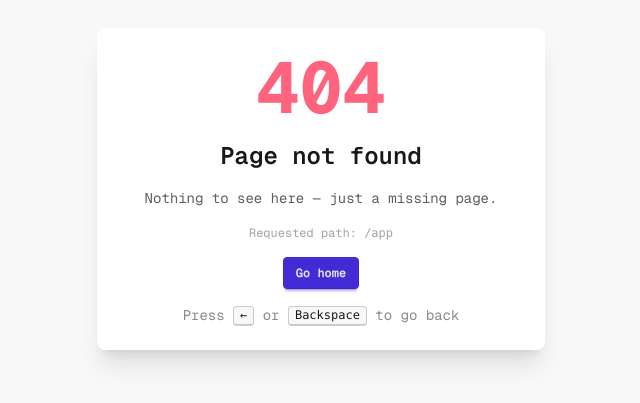
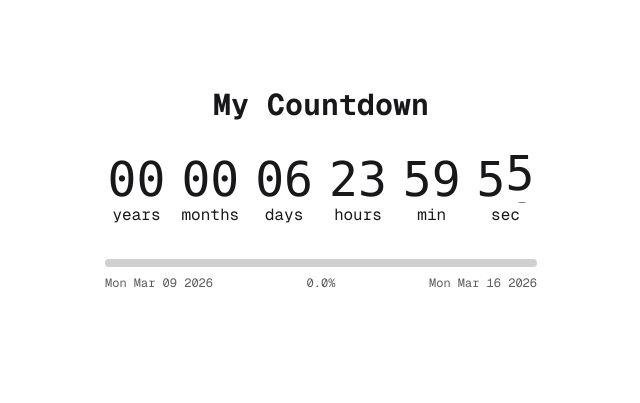
Before and after one commit to hieudoanm/countdown, a Next.js app in the folder packages/app/: page /app in a window 1280 px wide. Before the commit this address had no page. Shown: the part 211-614 px from the top of the page, without its empty margins (319-959 px from the left). Built offline with nearby package versions, Linux system fonts and the light colour scheme.

Commit message:
add app page

```diff
--- /dev/null
+++ b/packages/app/src/pages/app/index.tsx
@@ -0,0 +1,323 @@
+import { NextPage } from 'next';
+import { useRouter } from 'next/router';
+import { useEffect, useState } from 'react';
+
+type TimeLeft = {
+  years: number;
+  months: number;
+  days: number;
+  hours: number;
+  minutes: number;
+  seconds: number;
+};
+
+/* ---------------- Date diff ---------------- */
+
+const diffParts = (from: Date, to: Date): TimeLeft => {
+  const start = new Date(from);
+  const end = new Date(to);
+
+  /* -------- Total months -------- */
+
+  let totalMonths =
+    (end.getFullYear() - start.getFullYear()) * 12 +
+    (end.getMonth() - start.getMonth());
+
+  const tempDate = new Date(start);
+  tempDate.setMonth(tempDate.getMonth() + totalMonths);
+
+  if (tempDate > end) {
+    totalMonths -= 1;
+    tempDate.setMonth(tempDate.getMonth() - 1);
+  }
+
+  /* -------- Years + months split -------- */
+
+  const years = Math.floor(totalMonths / 12);
+  const months = totalMonths % 12;
+
+  /* -------- Remaining time -------- */
+
+  const diff = end.getTime() - tempDate.getTime();
+
+  const days = Math.floor(diff / (1000 * 60 * 60 * 24));
+  const hours = Math.floor((diff / (1000 * 60 * 60)) % 24);
+  const minutes = Math.floor((diff / (1000 * 60)) % 60);
+  const seconds = Math.floor((diff / 1000) % 60);
+
+  return { years, months, days, hours, minutes, seconds };
+};
+
+/* ---------------- Helpers ---------------- */
+
+const getParamDate = (key: string, fallback: Date) => {
+  if (globalThis.window === undefined) return fallback;
+
+  const params = new URLSearchParams(globalThis.window.location.search);
+  const v = params.get(key);
+
+  return v ? new Date(v) : fallback;
+};
+
+const getInitialStart = () => getParamDate('start', new Date());
+
+const getInitialEnd = () =>
+  getParamDate('end', new Date(Date.now() + 7 * 24 * 60 * 60 * 1000));
+
+const getInitialTitle = () => {
+  if (globalThis.window === undefined) return 'My Countdown';
+
+  const params = new URLSearchParams(globalThis.window.location.search);
+  return params.get('title') || 'My Countdown';
+};
+
+const calcProgress = (start: Date, end: Date) => {
+  const now = Date.now();
+  const s = start.getTime();
+  const e = end.getTime();
+
+  if (now <= s) return 0;
+  if (now >= e) return 100;
+
+  return ((now - s) / (e - s)) * 100;
+};
+
+/* ---------------- Page ---------------- */
+
+const AppPage: NextPage = () => {
+  const router = useRouter();
+
+  /* ---------- State ---------- */
+
+  const [start, setStart] = useState<Date>(getInitialStart);
+  const [end, setEnd] = useState<Date>(getInitialEnd);
+
+  const [title, setTitle] = useState<string>(getInitialTitle);
+
+  const [startInput, setStartInput] = useState<string>(() =>
+    getInitialStart().toISOString().slice(0, 10)
+  );
+
+  const [endInput, setEndInput] = useState<string>(() =>
+    getInitialEnd().toISOString().slice(0, 10)
+  );
+
+  const [titleInput, setTitleInput] = useState<string>(getInitialTitle);
+
+  const [timeLeft, setTimeLeft] = useState<TimeLeft>(() => {
+    const now = new Date();
+    const start = getInitialStart();
+    const end = getInitialEnd();
+
+    if (now < start) return diffParts(now, start);
+    if (now > end) return diffParts(end, now);
+    return diffParts(now, end);
+  });
+
+  const [progress, setProgress] = useState(
+    calcProgress(getInitialStart(), getInitialEnd())
+  );
+
+  /* ---------- Interval ---------- */
+
+  useEffect(() => {
+    const timer = setInterval(() => {
+      const nowDate = new Date();
+
+      /* -------- Countdown -------- */
+
+      if (nowDate < start) {
+        setTimeLeft(diffParts(nowDate, start));
+      } else if (nowDate > end) {
+        setTimeLeft(diffParts(end, nowDate));
+      } else {
+        setTimeLeft(diffParts(nowDate, end));
+      }
+
+      /* -------- Progress -------- */
+
+      setProgress(calcProgress(start, end));
+    }, 1000);
+
+    return () => clearInterval(timer);
+  }, [start, end]);
+
+  /* ---------- UI ---------- */
+
+  const openModal = () => {
+    (
+      document.getElementById('countdown_modal') as HTMLDialogElement
+    )?.showModal();
+  };
+
+  const handleSave = () => {
+    if (!startInput || !endInput) return;
+
+    const s = new Date(startInput);
+    const e = new Date(endInput);
+
+    setStart(s);
+    setEnd(e);
+    setTitle(titleInput);
+
+    router.replace(
+      {
+        pathname: router.pathname,
+        query: {
+          start: startInput,
+          end: endInput,
+          title: titleInput,
+        },
+      },
+      undefined,
+      { shallow: true }
+    );
+
+    (document.getElementById('countdown_modal') as HTMLDialogElement)?.close();
+  };
+
+  /* ---------- Share ---------- */
+
+  const handleShare = async () => {
+    const url = new URL(globalThis.window.location.href);
+
+    url.searchParams.set('start', startInput);
+    url.searchParams.set('end', endInput);
+    url.searchParams.set('title', titleInput);
+
+    const shareUrl = url.toString();
+
+    if (navigator.share) {
+      await navigator.share({
+        title: titleInput,
+        text: `Countdown: ${titleInput}`,
+        url: shareUrl,
+      });
+    } else {
+      await navigator.clipboard.writeText(shareUrl);
+      alert('Link copied to clipboard!');
+    }
+  };
+
+  /* ---------- Render ---------- */
+
+  console.log(progress);
+
+  return (
+    <div className="flex min-h-screen w-screen flex-col items-center justify-center gap-8 p-4">
+      {/* Title */}
+      <h1
+        onClick={openModal}
+        className="cursor-pointer text-center text-2xl font-bold md:text-3xl">
+        {title}
+      </h1>
+
+      {/* Countdown */}
+      <div
+        onClick={openModal}
+        className="grid cursor-pointer grid-cols-2 gap-4 text-center sm:grid-cols-3 lg:grid-cols-6">
+        {[
+          ['years', timeLeft.years],
+          ['months', timeLeft.months],
+          ['days', timeLeft.days],
+          ['hours', timeLeft.hours],
+          ['min', timeLeft.minutes],
+          ['sec', timeLeft.seconds],
+        ].map(([label, value]) => (
+          <div key={label} className="flex flex-col">
+            <span className="countdown font-mono text-5xl">
+              <span
+                style={
+                  { '--value': value, '--digits': 2 } as React.CSSProperties
+                }>
+                {value}
+              </span>
+            </span>
+            {label}
+          </div>
+        ))}
+      </div>
+
+      {/* Progress */}
+      <div className="flex w-full max-w-md flex-col gap-2 px-2">
+        <progress
+          className="progress progress w-full"
+          value={progress}
+          max="100"
+        />
+
+        <div className="flex justify-between text-xs opacity-70">
+          <span>{start.toDateString()}</span>
+          <span>{progress.toFixed(1)}%</span>
+          <span>{end.toDateString()}</span>
+        </div>
+      </div>
+
+      {/* Modal */}
+      <dialog id="countdown_modal" className="modal">
+        <div className="modal-box flex flex-col gap-4">
+          <h3 className="text-lg font-bold">Countdown Settings</h3>
+
+          {/* Title */}
+          <div className="flex flex-col gap-2">
+            <label htmlFor="title" className="text-sm font-semibold">
+              Title
+            </label>
+            <input
+              id="title"
+              type="text"
+              className="input input-bordered w-full"
+              value={titleInput}
+              onChange={(e) => setTitleInput(e.target.value)}
+            />
+          </div>
+
+          {/* Start date */}
+          <div className="flex flex-col gap-2">
+            <label htmlFor="start-date" className="text-sm font-semibold">
+              Start Date
+            </label>
+            <input
+              id="start-date"
+              type="date"
+              className="input input-bordered w-full"
+              value={startInput}
+              onChange={(e) => setStartInput(e.target.value)}
+            />
+          </div>
+
+          {/* End date */}
+          <div className="flex flex-col gap-2">
+            <label htmlFor="end-date" className="text-sm font-semibold">
+              End Date
+            </label>
+            <input
+              id="end-date"
+              type="date"
+              className="input input-bordered w-full"
+              value={endInput}
+              onChange={(e) => setEndInput(e.target.value)}
+            />
+          </div>
+
+          {/* Actions */}
+          <div className="modal-action">
+            <button className="btn btn-primary" onClick={handleSave}>
+              Save
+            </button>
+
+            <button className="btn btn-secondary" onClick={handleShare}>
+              Share
+            </button>
+
+            <form method="dialog">
+              <button className="btn">Close</button>
+            </form>
+          </div>
+        </div>
+      </dialog>
+    </div>
+  );
+};
+
+export default AppPage;
```
Also changed, not shown: 6 other files (tests, documents, lock files or other folders).
